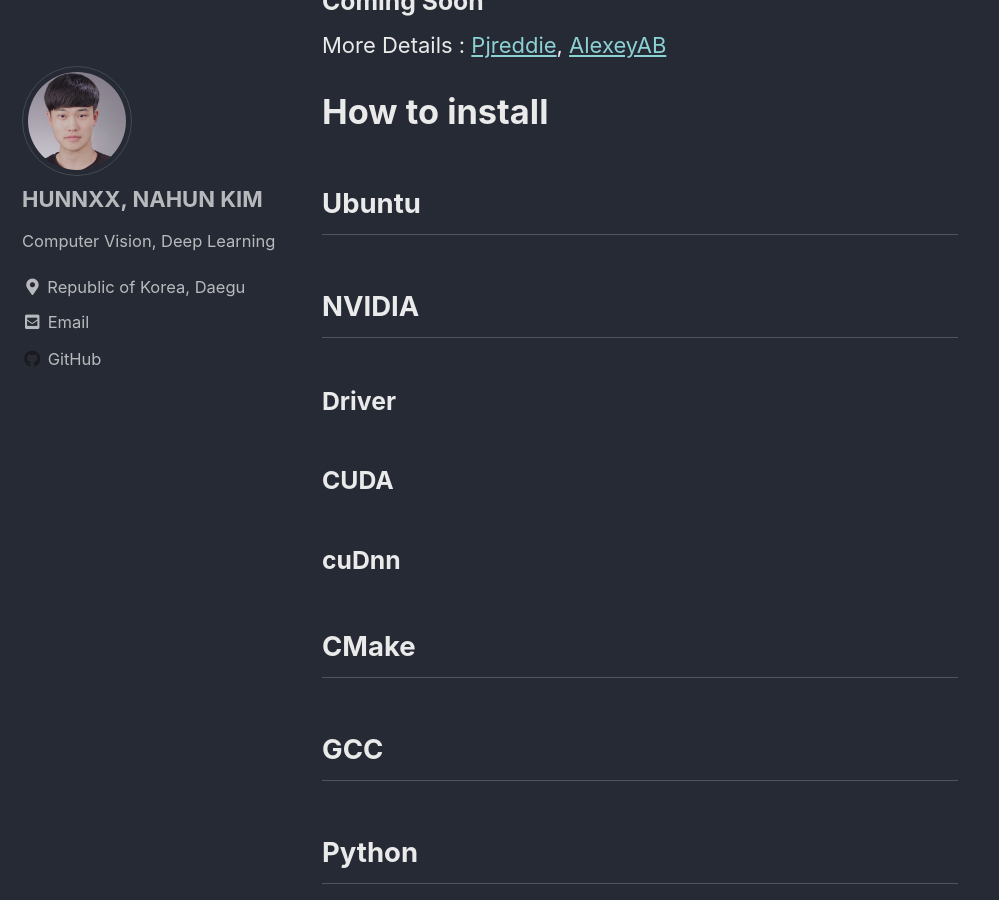
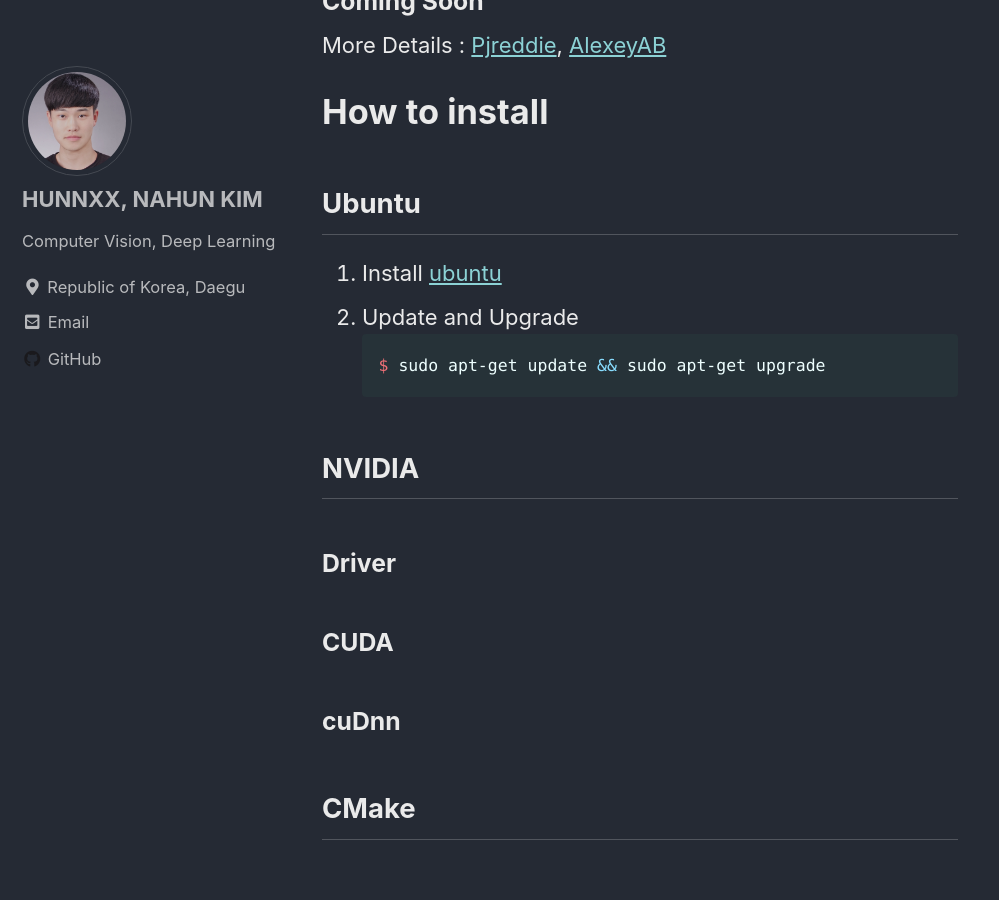
Before and after one commit to hunnxx/hunnxx.github.io, a Jekyll site: the page built from _posts/2020-08-01-darknet.md, in a window 1280 px wide and 900 px high, scrolled down 490 px. Shown: the whole window, without its empty margins (0-999 px from the left). Built offline with Jekyll 4.4.1, drawn with Linux system fonts in a browser that asks for light colours; cached includes are drawn as plain includes.

Commit message:
Update 2020-08-01-darknet.md

````diff
--- a/_posts/2020-08-01-darknet.md
+++ b/_posts/2020-08-01-darknet.md
@@ -18,6 +18,11 @@ More Details : [Pjreddie](https://pjreddie.com), [AlexeyAB](https://github.com/A
 # How to install
 
 ## Ubuntu
+1. Install [ubuntu](https://ubuntu.com)
+2. Update and Upgrade
+```shell
+$ sudo apt-get update && sudo apt-get upgrade
+```
 
 ## NVIDIA
 
````
